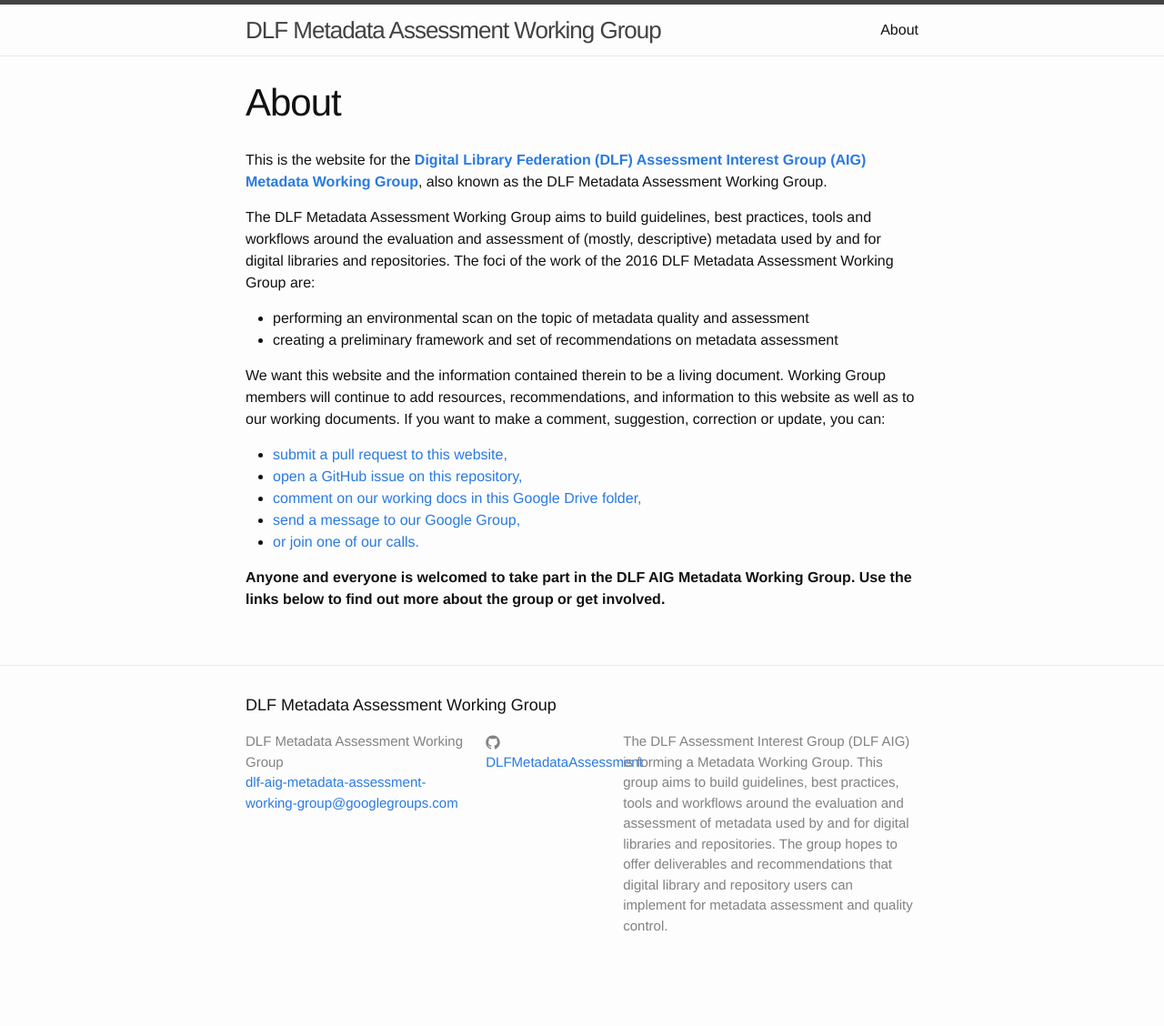
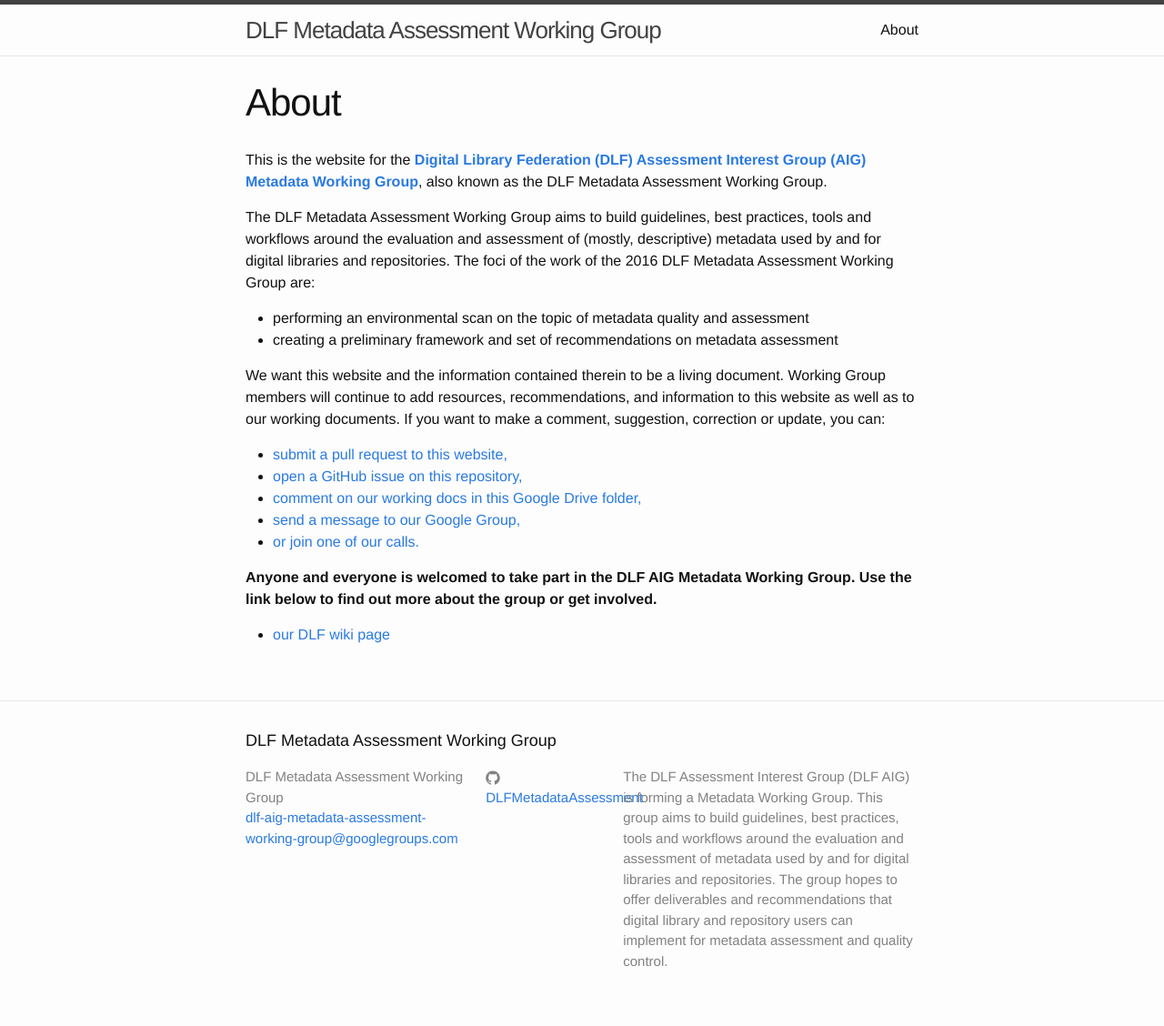
Before and after one commit to DLFMetadataAssessment/DLFMetadataAssessment.github.io, a Jekyll site: the page built from about.md, in a window 1280 px wide. Shown: the whole page at 91% size. Built offline with Jekyll 4.4.1, drawn with Linux system fonts in a browser that asks for light colours; before the commit the page ends 1089 px from its top, so only the background shows below that.

Commit message:
finished first run at about page

```diff
--- a/about.md
+++ b/about.md
@@ -19,4 +19,6 @@
 - [send a message to our Google Group,](https://groups.google.com/forum/#!forum/dlf-aig-metadata-assessment-working-group)
 - [or join one of our calls.](https://wiki.diglib.org/Assessment:Metadata)
 
-<b>Anyone and everyone is welcomed to take part in the DLF AIG Metadata Working Group. Use the links below to find out more about the group or get involved.</b>
+<b>Anyone and everyone is welcomed to take part in the DLF AIG Metadata Working Group. Use the link below to find out more about the group or get involved.</b>
+
+- [our DLF wiki page](https://wiki.diglib.org/Assessment:Metadata)
```
